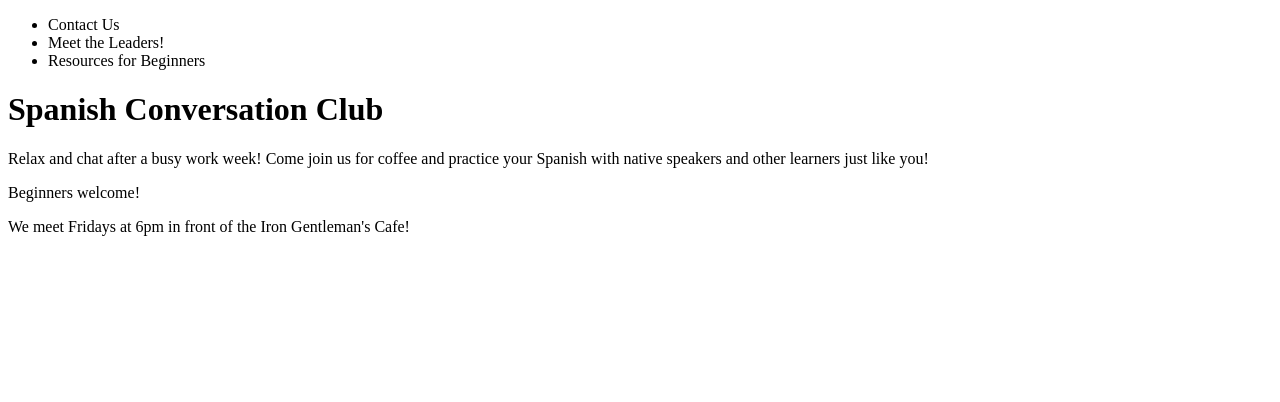
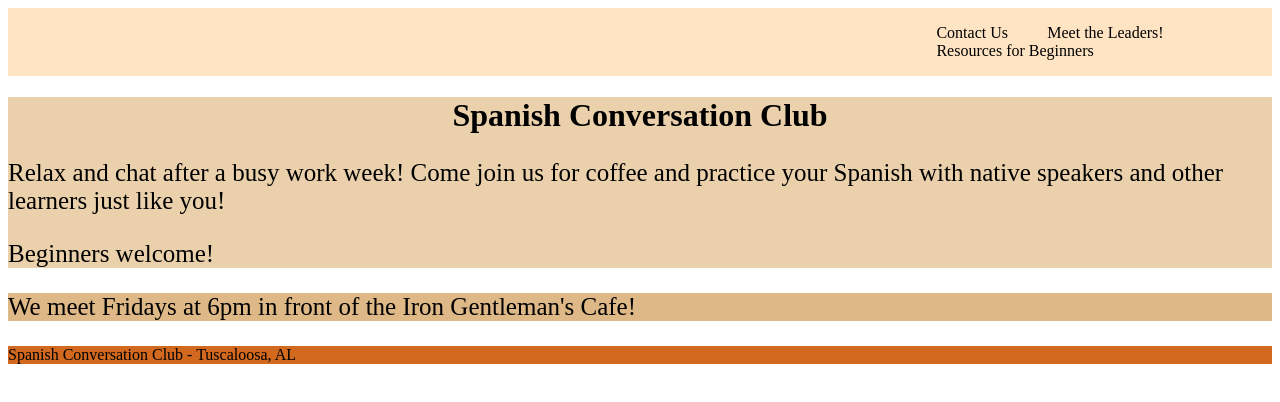
Before and after one commit to Brisam/SpanishConvoClub, a plain HTML site: page index.html in a window 1280 px wide. Drawn offline with Linux system fonts and the light colour scheme.

Commit message:
"Begin styling adjustments, reassign file locations"

```diff
--- a/images/index.html
+++ b/index.html
@@ -4,6 +4,7 @@
     <meta charset="UTF-8">
     <meta name="viewport" content="width=device-width, initial-scale=1.0">
     <title>Spanish Conversation Club</title>
+    <link rel="stylesheet" href="styles.css" type="text/css">
 </head>
 <body>
     <nav>
@@ -25,6 +26,6 @@
         <p>We meet Fridays at 6pm in front of the Iron Gentleman's Cafe!</p>
     </section>
 
-
+    <footer>Spanish Conversation Club - Tuscaloosa, AL</footer>
 </body>
 </html>
--- /dev/null
+++ b/styles.css
@@ -0,0 +1,45 @@
+/* PHOTO CREDITS
+Mexican Flag: Photo by Jorge Aguilar on Unsplash
+Pair Conversation: Photo by Brooke Cagle on Unsplash
+Swing Conversation: Photo by Bewakoof.com Official on Unsplash
+*/
+
+/*Navigation Styling*/
+nav {
+    background-color: bisque;
+    width: 100%;
+    margin: 0 auto;
+    display: flex;
+    justify-content: flex-end;
+}
+
+ul li {
+    display: inline-block;
+    margin-left: 5%;
+    margin-right: 5%;
+}
+
+/*Main Content Styling*/
+
+#main-info {
+    background-color: rgb(235, 209, 171);
+}
+
+h1 {
+    text-align: center;
+}
+
+p {
+    font-size: 25px;
+}
+
+#location-info {
+    background-color: burlywood;
+}
+
+/*Footer Styling*/
+
+footer {
+    background-color: chocolate;
+    width: 100%;
+}
```
Also changed, not shown: images/styles.css (deleted, +0 -8 lines).
